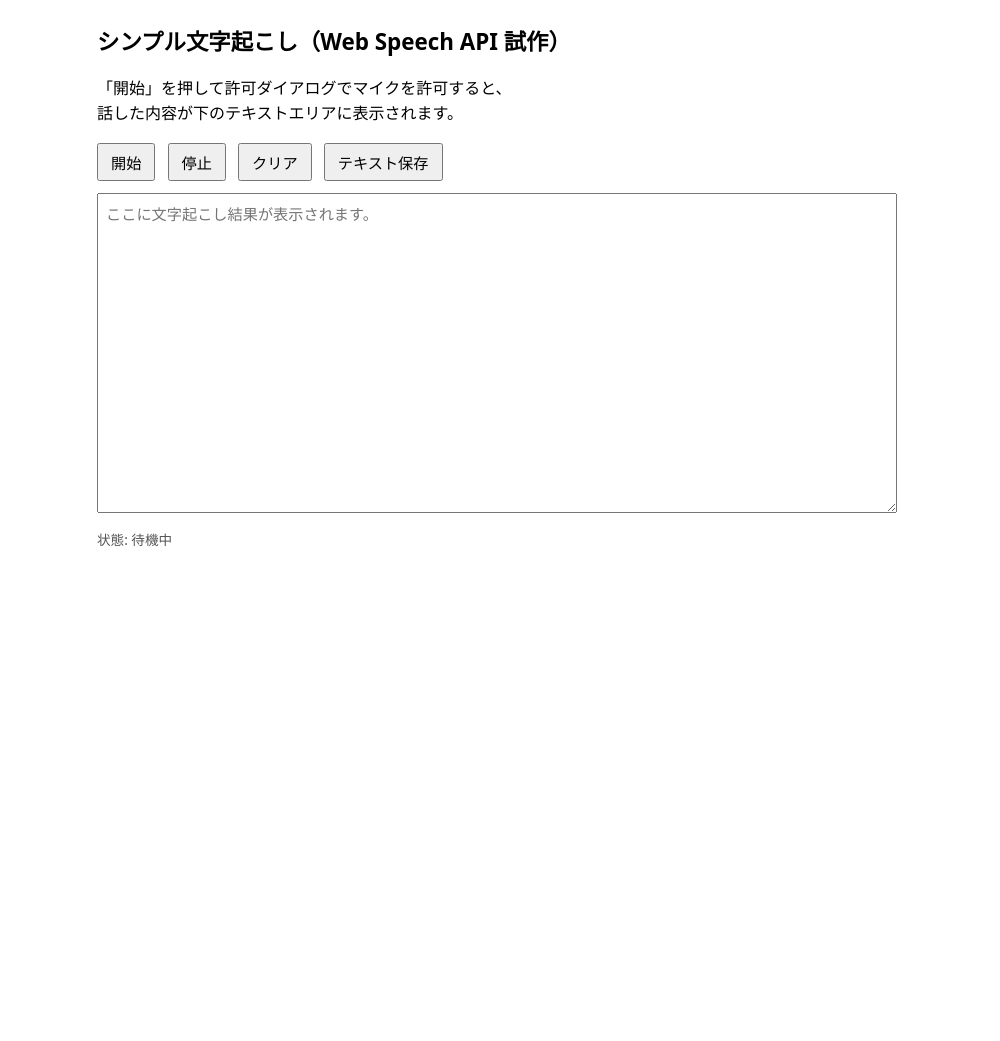
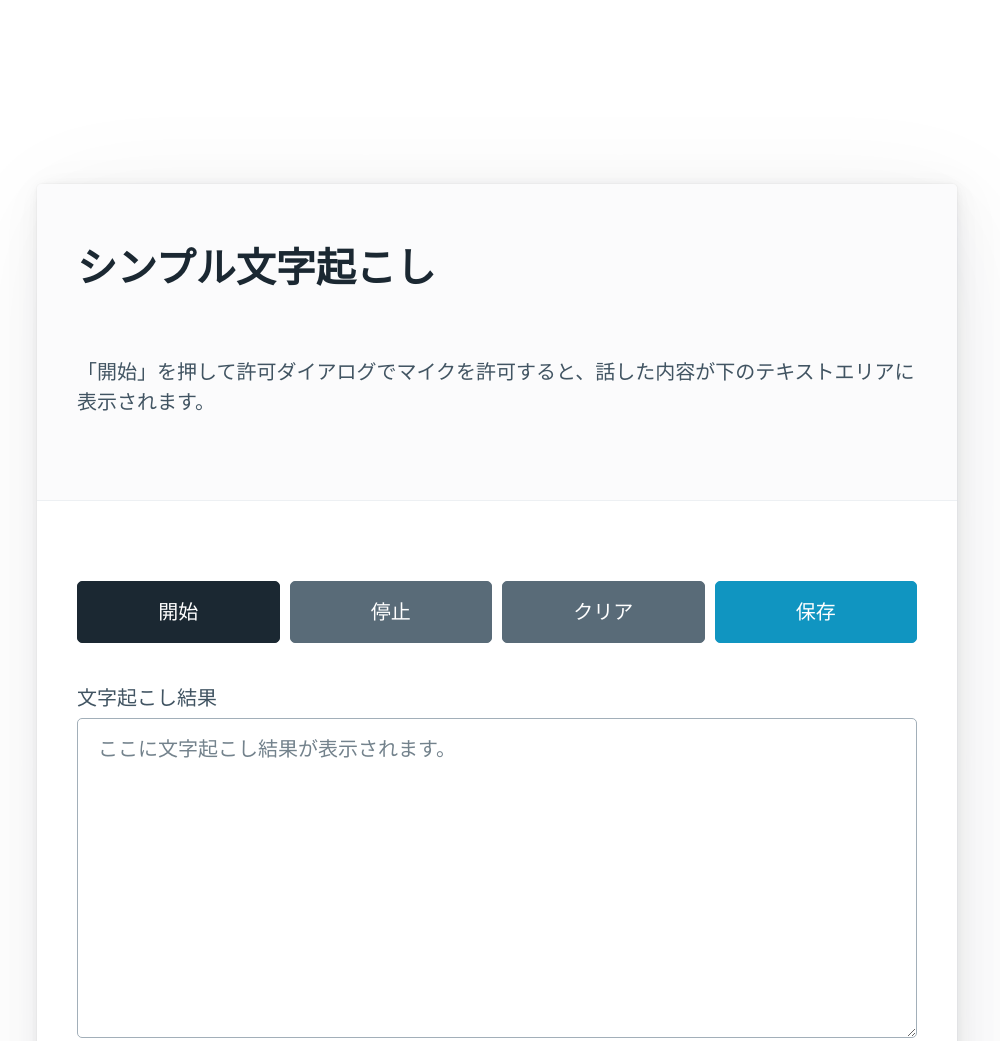
Before and after one commit to yonir-gh/audio_to_text, a plain HTML site: page index.html in a window 1280 px wide. Shown: the top 1041 px of the page, without its empty margins (143-1143 px from the left). Before the commit the page ends 800 px from the top, so only its background shows below. Drawn offline with nearby package versions, Linux system fonts and the light colour scheme.

Commit message:
feat: レイアウトとボタンデザインを修正

```diff
--- a/index.html
+++ b/index.html
@@ -2,40 +2,33 @@
 <html lang="ja">
 <head>
   <meta charset="UTF-8">
-  <title>シンプル文字起こし（Web Speech API）</title>
+  <meta name="viewport" content="width=device-width, initial-scale=1">
+  <title>シンプル文字起こし</title>
+  <link rel="stylesheet" href="https://unpkg.com/@picocss/pico@1.5.10/css/pico.min.css">
   <style>
     body {
-      font-family: system-ui, -apple-system, BlinkMacSystemFont, "Segoe UI", sans-serif;
-      max-width: 800px;
+      max-width: 960px;
       margin: 24px auto;
-      padding: 0 16px;
-      line-height: 1.6;
-    }
-    h1 {
-      font-size: 1.4rem;
-      margin-bottom: 0.5rem;
+      padding: 0 1rem;
     }
     .buttons {
-      margin: 12px 0;
+      margin: 1rem 0;
+      display: flex;
+      flex-wrap: wrap;
+      gap: 0.5rem;
     }
-    button {
-      margin-right: 8px;
-      padding: 6px 12px;
-      font-size: 0.95rem;
-      cursor: pointer;
+    .buttons button {
+      flex: 1 1 0;
+      min-width: 0;
     }
     textarea {
       width: 100%;
       height: 320px;
-      font-family: system-ui, -apple-system, BlinkMacSystemFont, "Segoe UI", sans-serif;
-      font-size: 0.95rem;
-      padding: 8px;
-      box-sizing: border-box;
     }
     .status {
       margin-top: 8px;
       font-size: 0.85rem;
-      color: #555;
+      color: var(--muted-color);
     }
     .save-dialog-backdrop {
       position: fixed;
@@ -78,28 +71,36 @@
   </style>
 </head>
 <body>
-  <h1>シンプル文字起こし（Web Speech API 試作）</h1>
+  <main class="container">
+    <article>
+      <header>
+        <h1>シンプル文字起こし</h1>
         <p>
-    「開始」を押して許可ダイアログでマイクを許可すると、<br>
-    話した内容が下のテキストエリアに表示されます。
+          「開始」を押して許可ダイアログでマイクを許可すると、話した内容が下のテキストエリアに表示されます。
         </p>
+      </header>
 
+      <section>
         <div class="buttons">
-    <button id="startBtn">開始</button>
-    <button id="stopBtn">停止</button>
-    <button id="clearBtn">クリア</button>
-    <button id="saveBtn">テキスト保存</button>
+          <button id="startBtn" class="contrast">開始</button>
+          <button id="stopBtn" class="secondary">停止</button>
+          <button id="clearBtn" class="secondary">クリア</button>
+          <button id="saveBtn">保存</button>
         </div>
 
+        <label for="transcript">文字起こし結果</label>
         <textarea id="transcript" placeholder="ここに文字起こし結果が表示されます。"></textarea>
         <div class="status" id="status">状態: 待機中</div>
+      </section>
+    </article>
+  </main>
 
   <div id="saveDialogBackdrop" class="save-dialog-backdrop hidden">
     <div class="save-dialog">
       <label for="fileNameInput">保存ファイル名</label>
       <input id="fileNameInput" type="text" />
       <div class="save-dialog-buttons">
-        <button id="saveDialogCancel">キャンセル</button>
+        <button id="saveDialogCancel" class="secondary">キャンセル</button>
         <button id="saveDialogOk">保存</button>
       </div>
     </div>
```
Lines whose indentation alone changed are shown as unchanged.
